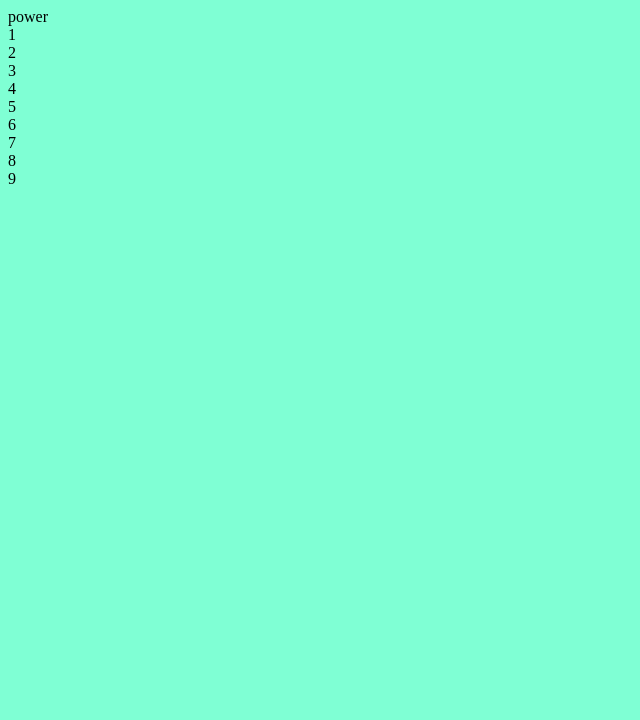
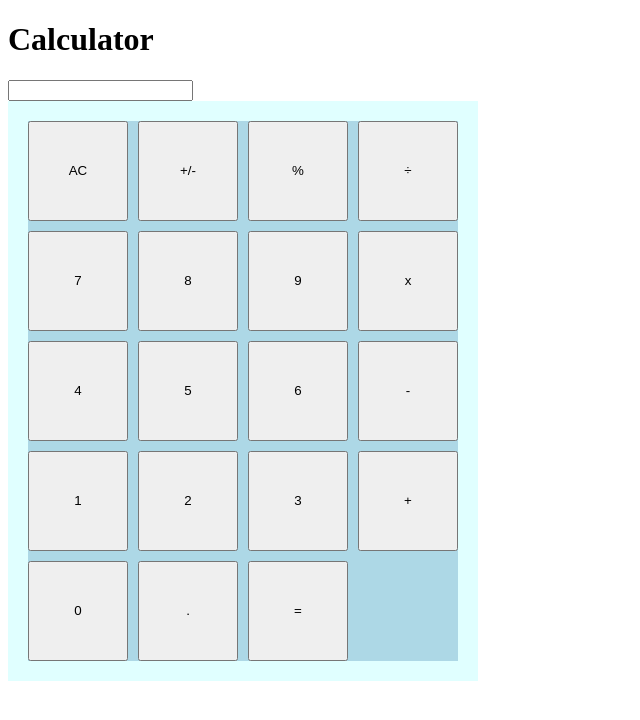
Before and after one commit to ShivaniGanatra/calculator-waiheke-shiv, a website built with Vite: page index.html in a window 1280 px wide. Shown: the whole page, without its empty margins (0-640 px from the left). Built offline with nearby package versions, Linux system fonts and the light colour scheme.

Commit message:
added things from draft into main

```diff
--- a/index.html
+++ b/index.html
@@ -8,22 +8,33 @@
     <link rel="stylesheet" href="style.css">
 </head>
 
-<body>
-    <main>
-        <div>power</div>
-        <div class="buttons">
-            <div class="button">1</div>
-            <div class="button">2</div>
-            <div class="button">3</div>
-            <div class="button">4</div>
-            <div class="button">5</div>
-            <div class="button">6</div>
-            <div class="button">7</div>
-            <div class="button">8</div>
-            <div class="button">9</div>
-        </div>
-        <div></div>
-    </main>
+
+<h1 id="calculator">Calculator</h1>
+<input type="text" id="focus-input" name="focus-input" />
+
+
+
+<main class="buttons">
+    <button id="click-button">AC</button>
+    <button id="click-button">+/-</button>
+    <button id="click-button">%</button>
+    <button id="click-button">÷</button>
+    <button id="click-button">7</button>
+    <button id="click-button">8</button>
+    <button id="click-button">9</button>
+    <button id="click-button">x</button>
+    <button id="click-button">4</button>
+    <button id="click-button">5</button>
+    <button id="click-button">6</button>
+    <button id="click-button">-</button>
+    <button id="click-button">1</button>
+    <button id="click-button">2</button>
+    <button id="click-button">3</button>
+    <button id="click-button">+</button>
+    <button id="click-button">0</button>
+    <button id="click-button">.</button>
+    <button id="click-button">=</button>
+</main>
 </body>
 
 </html>
--- a/src/style.scss
+++ b/src/style.scss
@@ -1,3 +1,25 @@
-* {
-  background-color: aquamarine;
+.buttons {
+  display: grid;
+  grid-template-columns: 100px 100px 100px 100px;
+  grid-template-rows: 100px 100px 100px 100px 100px;
+  gap: 10px;
 }
+
+.buttons {
+  width: 430px;
+  height: 540px;
+  border: lightcyan 20px solid;
+  background-color: lightblue;
+}
+
+.button {
+  background-color: pink;
+  border: plum solid 10px;
+  border-radius: 10px;
+
+  text-align: center;
+  padding: 30px;
+  font-family: Arial, Helvetica, sans-serif;
+  font-size: 20px;
+  color: white;
+}
```
